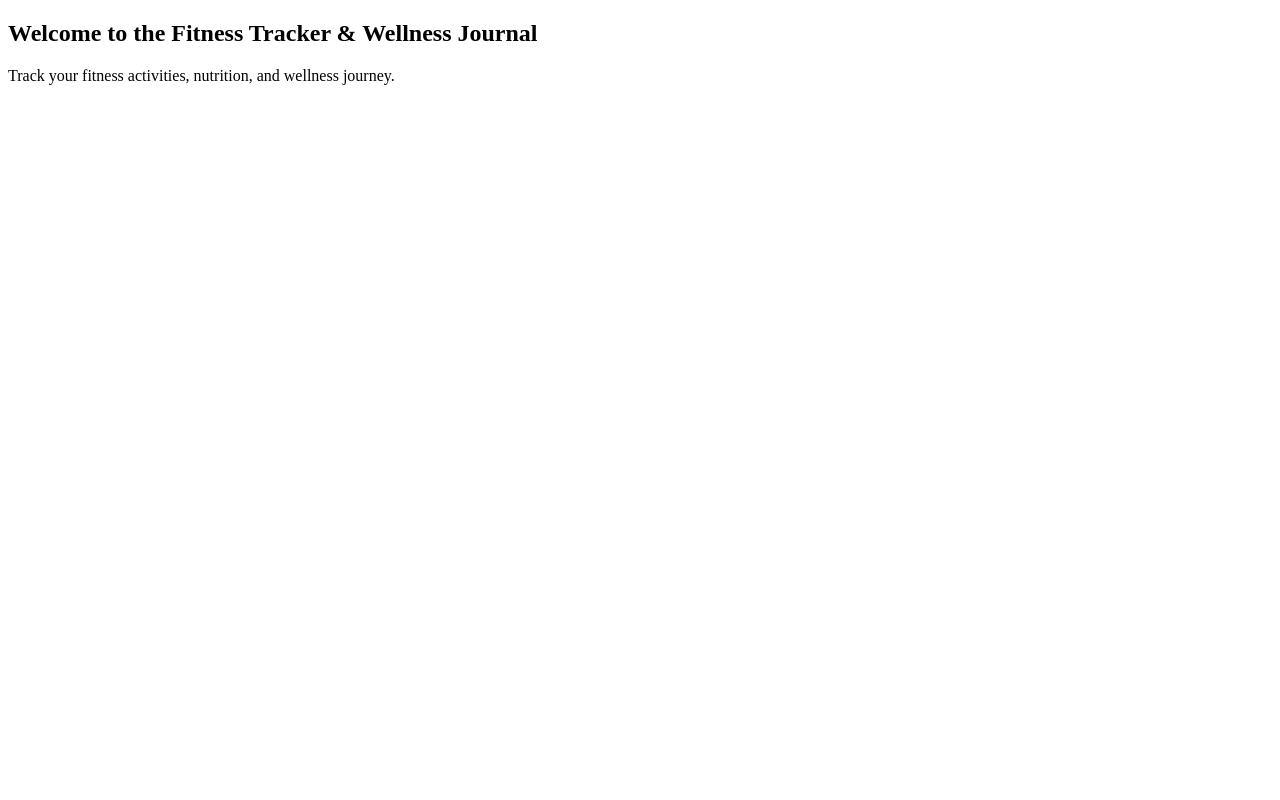
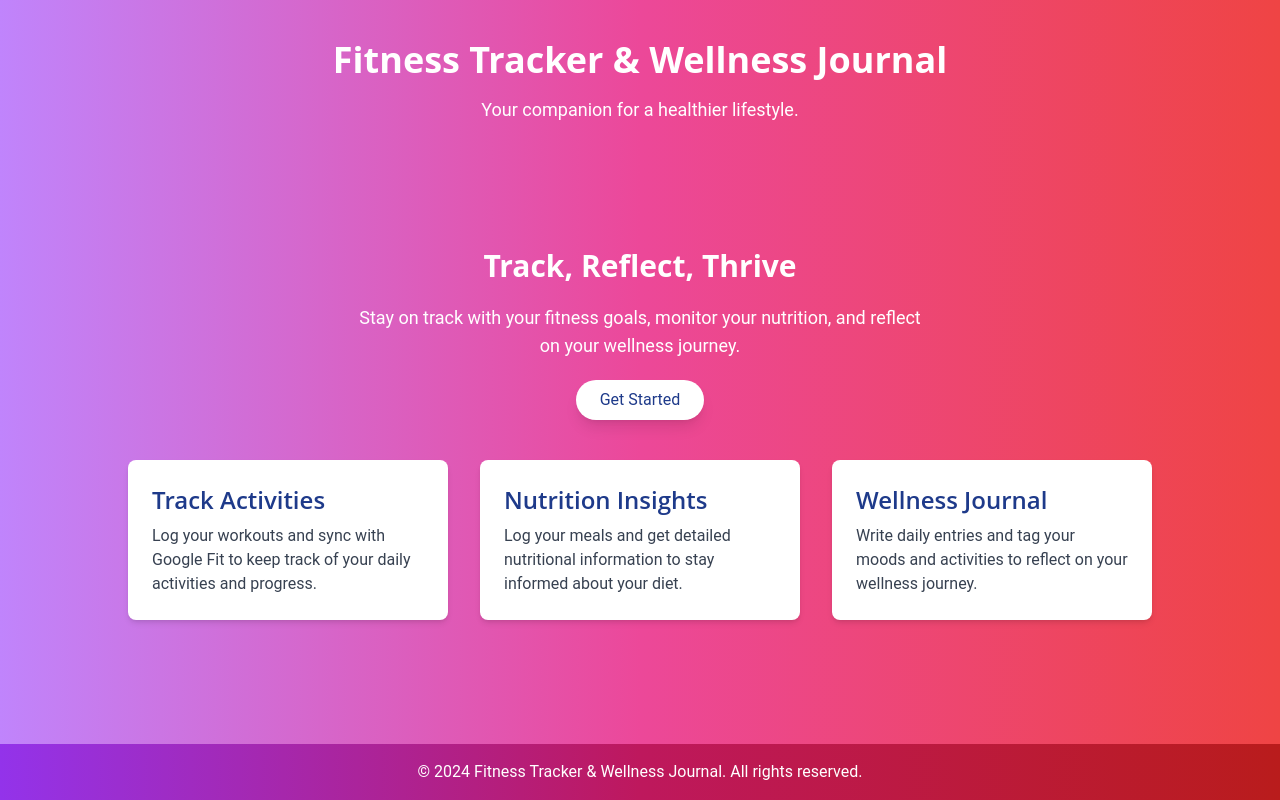
Before and after one commit to gurjeetsinghvirdee/wellSync, a Next.js app: page / in a window 1280 px wide. Built offline with nearby package versions, Linux system fonts and the light colour scheme.

Commit message:
feat: Enhance homepage UI, update RootLayout, and improve workout logging

```diff
--- a/src/app/RootLayout.tsx
+++ b/src/app/RootLayout.tsx
@@ -1,36 +1,37 @@
 import { Metadata } from 'next';
-import Head from 'next/head';
 import Link from 'next/link';
 import '../styles/globals.css';
 
-export const metadata: Metadata = {
+export const metadata = {
   title: 'Fitness Tracker & Wellness Journal',
   description: 'Track your fitness activities, nutrition, and wellness journey.',
 };
 
 export default function RootLayout({ children }: { children: React.ReactNode }) {
   return (
-    <>
-      <Head>
-        <link
-          href="https://fonts.googleapis.com/css2?family=Roboto:wght@400;700&family=Open+Sans:wght@400;700&display=swap"
-          rel="stylesheet"
-        />
-      </Head>
-      <div className="min-h-screen flex flex-col font-body antialiased">
+    <html lang="en">
+      <head>
+        <link href="https://fonts.googleapis.com/css2?family=Roboto:wght@400;700&family=Open+Sans:wght@400;700&display=swap" rel="stylesheet" />
+      </head>
+      <body className="font-body antialiased">
+        <div className="min-h-screen flex flex-col">
           <header className="bg-blue-500 text-white p-4">
             <h1 className="text-xl font-bold">Fitness Tracker & Wellness Journal</h1>
             <nav>
+              <Link href="/">Home</Link>
               <Link href="/workout">Workout Log</Link>
-            <Link href="/nutrition">Nutrition</Link>
+              <Link href="/nutrition">Nutrition Tracker</Link>
               <Link href="/dashboard">Dashboard</Link>
             </nav>
           </header>
-        <main className="flex-grow p-4">{children}</main>
+          <main className="flex-grow p-4">
+            {children}
+          </main>
           <footer className="bg-blue-500 text-white p-4 text-center">
             <p>&copy; 2024 My Fitness App</p>
           </footer>
         </div>
-    </>
+      </body>
+    </html>
   );
 }
--- a/src/app/page.tsx
+++ b/src/app/page.tsx
@@ -1,10 +1,45 @@
+import Link from "next/link";
+import '../styles/globals.css';
+
 const HomePage = () => {
-    return (
-      <div>
-        <h2>Welcome to the Fitness Tracker & Wellness Journal</h2>
-        <p>Track your fitness activities, nutrition, and wellness journey.</p>
-      </div>
-    );
+  return (
+    <div className="flex flex-col items-center justify-center min-h-screen bg-gradient-to-r from-purple-400 via-pink-500 to-red-500 text-white">
+      <header className="text-center py-10 w-full animate-slideIn">
+        <h1 className="text-4xl font-bold mb-4">Fitness Tracker & Wellness Journal</h1>
+        <p className="text-lg">Your companion for a healthier lifestyle.</p>
+      </header>
+      <main className="flex-grow flex flex-col items-center justify-center w-full px-4">
+        <section className="text-center mb-10 animate-fadeIn">
+          <h2 className="text-3xl font-bold mb-5">Track, Reflect, Thrive</h2>
+          <p className="text-lg mb-5 max-w-xl mx-auto">
+            Stay on track with your fitness goals, monitor your nutrition, and reflect on your wellness journey.
+          </p>
+          <Link href="/signup" legacyBehavior>
+            <a className="inline-block bg-white text-primary py-2 px-6 rounded-full shadow-lg hover:bg-gray-100 transition transform hover:scale-105">
+              Get Started
+            </a>
+          </Link>
+        </section>
+        <section className="grid grid-cols-1 md:grid-cols-3 gap-8 w-full max-w-5xl mb-10 animate-fadeIn">
+          <div className="bg-white p-6 shadow-md rounded-lg hover:shadow-lg transition transform hover:-translate-y-1">
+            <h3 className="text-2xl font-semibold text-primary mb-2">Track Activities</h3>
+            <p className="text-gray-700">Log your workouts and sync with Google Fit to keep track of your daily activities and progress.</p>
+          </div>
+          <div className="bg-white p-6 shadow-md rounded-lg hover:shadow-lg transition transform hover:-translate-y-1">
+            <h3 className="text-2xl font-semibold text-primary mb-2">Nutrition Insights</h3>
+            <p className="text-gray-700">Log your meals and get detailed nutritional information to stay informed about your diet.</p>
+          </div>
+          <div className="bg-white p-6 shadow-md rounded-lg hover:shadow-lg transition transform hover:-translate-y-1">
+            <h3 className="text-2xl font-semibold text-primary mb-2">Wellness Journal</h3>
+            <p className="text-gray-700">Write daily entries and tag your moods and activities to reflect on your wellness journey.</p>
+          </div>
+        </section>
+      </main>
+      <footer className="py-4 w-full text-center bg-gradient-to-r from-purple-600 via-pink-700 to-red-700">
+        <p className="text-white">&copy; 2024 Fitness Tracker & Wellness Journal. All rights reserved.</p>
+      </footer>
+    </div>
+  );
 };
 
 export default HomePage;
--- a/src/app/workout/Workout.tsx
+++ b/src/app/workout/Workout.tsx
@@ -1,15 +1,39 @@
-"use client";
+'use client';
 
-import { useState } from "react";
+import { useState } from 'react';
+import { databases } from 'src/lib/appwrite';
 
 const WorkoutLog = () => {
   const [workouts, setWorkouts] = useState<string[]>([]);
-  const [newWorkout, setNewWorkout] = useState<string>("");
+  const [newWorkout, setNewWorkout] = useState<string>('');
+  const [userId, setUserId] = useState<string>(''); // Assume you have the user ID from authentication
+  const [message, setMessage] = useState<string>('');
 
-  const handleAddWorkout = () => {
+  const handleAddWorkout = async () => {
     if (newWorkout) {
-      setWorkouts((prevWorkouts) => [...prevWorkouts, newWorkout]);
-      setNewWorkout("");
+      try {
+        const date = new Date().toISOString();
+        const documentId = 'unique()'; // Generate a unique ID for the document
+        await databases.createDocument(
+          process.env.NEXT_YOUR_APPWRITE_DATABASE_ID!, // Replace with actual database ID
+          process.env.NEXT_YOUR_APPWRITE_COLLECTION_ID!, // Replace with actual collection ID
+          documentId,
+          {
+            userId,
+            date,
+            workoutType: newWorkout,
+            duration: 0, // Add a field for duration if needed
+            steps: 0, // Add a field for steps if needed
+            caloriesBurned: 0, // Add a field for calories burned if needed
+          }
+        );
+        setWorkouts((prevWorkouts) => [...prevWorkouts, newWorkout]);
+        setNewWorkout('');
+        setMessage('Workout added successfully!');
+      } catch (error) {
+        setMessage('Failed to add workout.');
+        console.error('Error adding workout:', error);
+      }
     }
   };
 
@@ -23,6 +47,9 @@ const WorkoutLog = () => {
         placeholder="Enter your workout"
       />
       <button onClick={handleAddWorkout}>Add Workout</button>
+
+      {message && <p>{message}</p>}
+
       <ul>
         {workouts.map((workout, index) => (
           <li key={index}>{workout}</li>
--- a/src/styles/globals.css
+++ b/src/styles/globals.css
@@ -4,7 +4,12 @@
 
 @import url('https://fonts.googleapis.com/css2?family=Roboto:wght@400;700&family=Open+Sans:wght@400;700&display=swap');
 
+@tailwind base;
+@tailwind components;
+@tailwind utilities;
+
 body {
+  @apply bg-background text-foreground;
   font-family: 'Roboto', sans-serif;
 }
 
--- a/tailwind.config.js
+++ b/tailwind.config.js
@@ -1,11 +1,33 @@
-/** @type {import('tailwindcss').Config} */
 module.exports = {
   content: [
-    './pages/**/*.{js,ts,jsx,tsx}',
-    './components/**/*.{js,ts,jsx,tsx}',
+    "./src/pages/**/*.{js,ts,jsx,tsx,mdx}",
+    "./src/components/**/*.{js,ts,jsx,tsx,mdx}",
+    "./src/app/**/*.{js,ts,jsx,tsx,mdx}",
   ],
   theme: {
-    extend: {},
+    extend: {
+      colors: {
+        primary: '#1E3A8A', // Dark blue
+        secondary: '#2563EB', // Blue
+        accent: '#3B82F6', // Light blue
+        background: '#F3F4F6', // Light gray
+        foreground: '#1F2937', // Dark gray
+      },
+      keyframes: {
+        fadeIn: {
+          '0%': { opacity: 0 },
+          '100%': { opacity: 1 },
+        },
+        slideIn: {
+          '0%': { transform: 'translateY(-20px)', opacity: 0 },
+          '100%': { transform: 'translateY(0)', opacity: 1 },
+        },
+      },
+      animation: {
+        fadeIn: 'fadeIn 0.5s ease-in-out',
+        slideIn: 'slideIn 0.5s ease-in-out',
+      },
+    },
   },
   plugins: [],
 };
--- a/tailwind.config.ts
+++ /dev/null
@@ -1,19 +0,0 @@
-import type { Config } from "tailwindcss";
-
-const config: Config = {
-  content: [
-    "./src/pages/**/*.{js,ts,jsx,tsx,mdx}",
-    "./src/components/**/*.{js,ts,jsx,tsx,mdx}",
-    "./src/app/**/*.{js,ts,jsx,tsx,mdx}",
-  ],
-  theme: {
-    extend: {
-      colors: {
-        background: "var(--background)",
-        foreground: "var(--foreground)",
-      },
-    },
-  },
-  plugins: [],
-};
-export default config;
```
Lines whose indentation alone changed are shown as unchanged.
